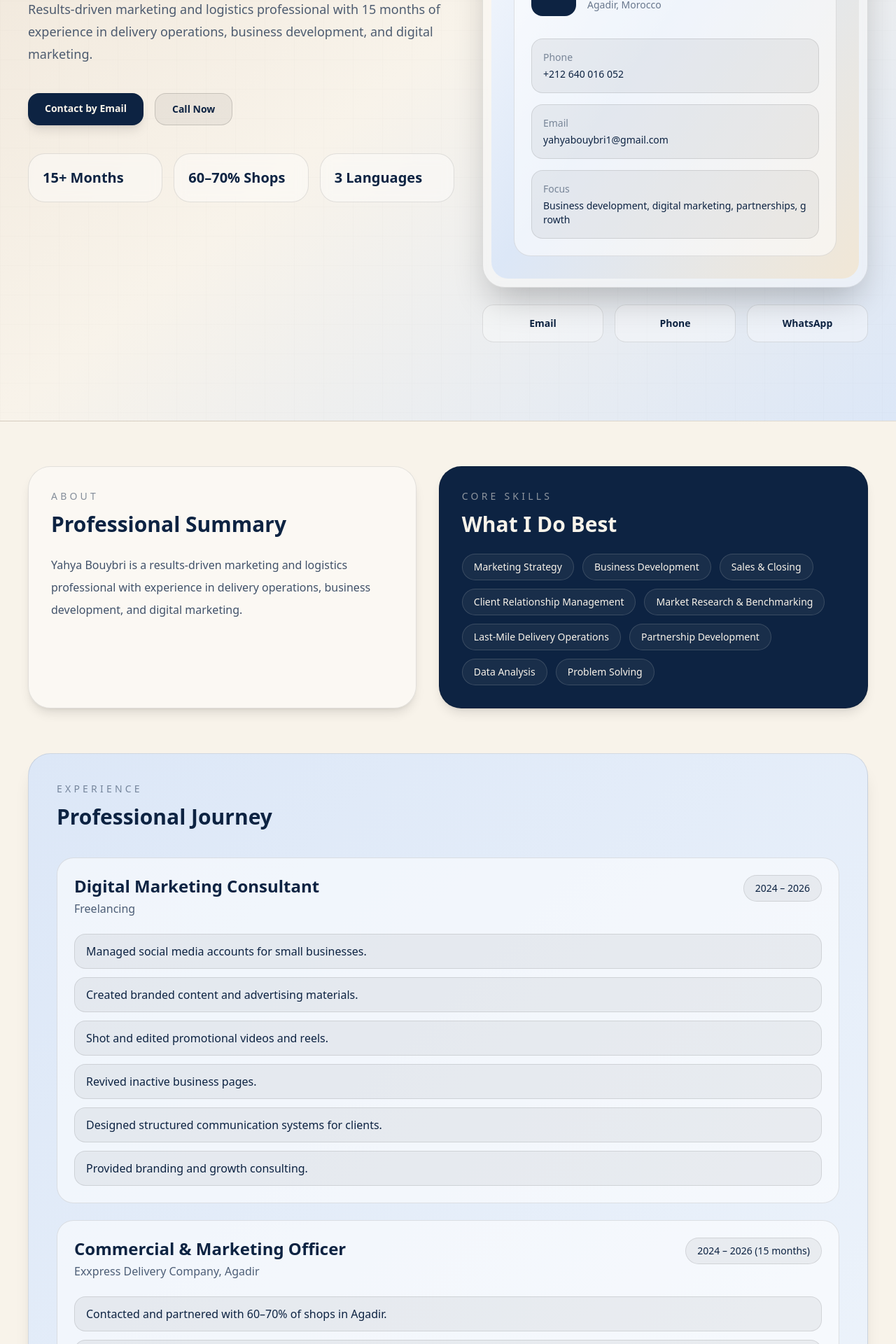
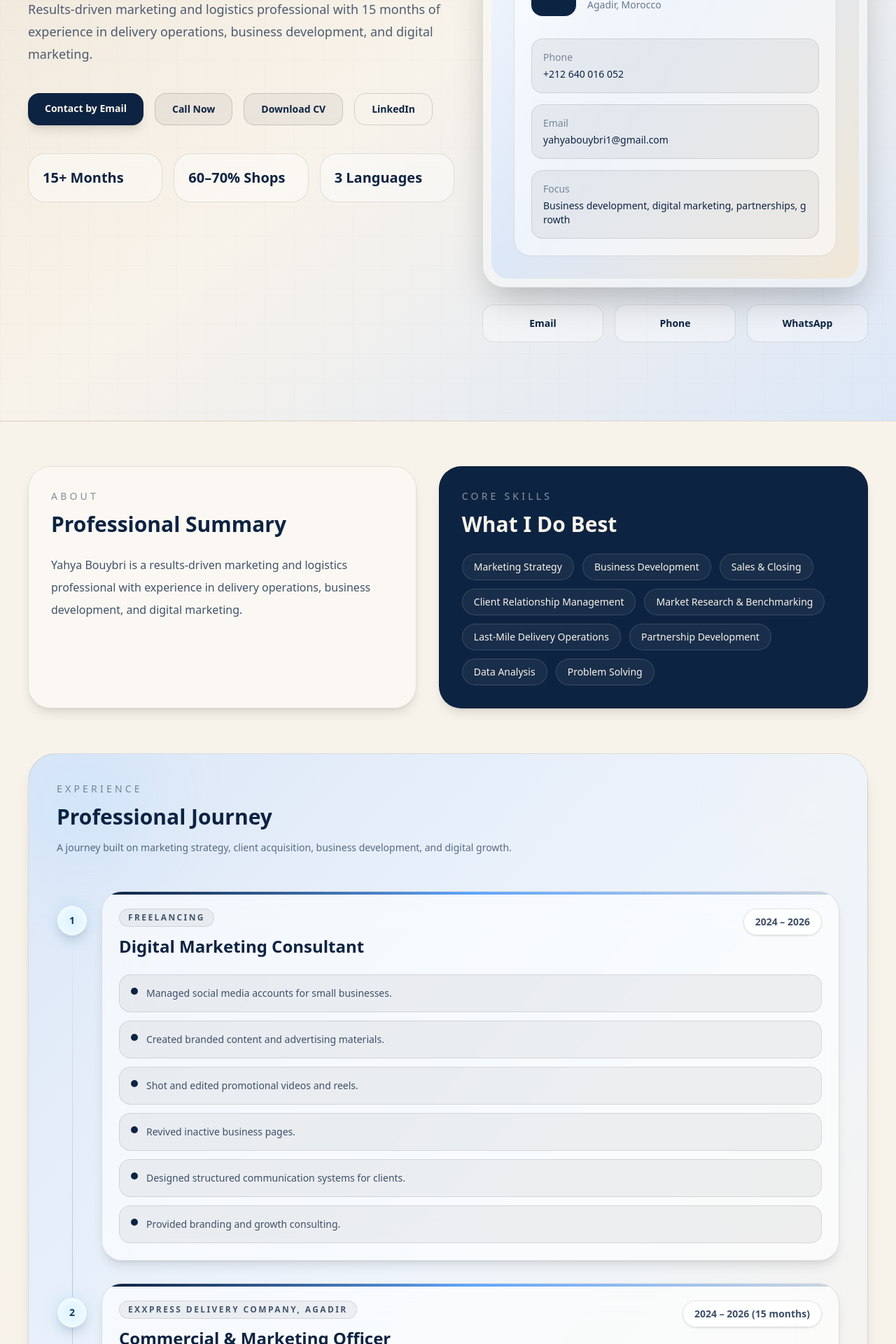
Before and after one commit to AyezMedia/Bouybri-portfolio, a Next.js app: page / in a window 1280 px wide. Shown: the part 580-2500 px from the top of the page at 70% size. Built offline with nearby package versions, Linux system fonts and the light colour scheme.

Commit message:
add cv and linkedin buttons

```diff
--- a/app/globals.css
+++ b/app/globals.css
@@ -1,4 +1,5 @@
 @import "tailwindcss";
+@custom-variant dark (&:where(.dark, .dark *));
 
 html {
   scroll-behavior: smooth;
--- a/app/page.tsx
+++ b/app/page.tsx
@@ -67,7 +67,7 @@ export default function YahyaBouybriPortfolio() {
 
   const tools = ["Meta Ads", "TikTok Ads", "Canva", "CapCut", "Excel", "CRM"];
 
-  const { theme, setTheme } = useTheme();
+  const { resolvedTheme, setTheme } = useTheme();
   const [mounted, setMounted] = useState(false);
 
   useEffect(() => {
@@ -105,10 +105,10 @@ export default function YahyaBouybriPortfolio() {
           <div className="flex items-center gap-3">
             {mounted && (
               <button
-                onClick={() => setTheme(theme === "dark" ? "light" : "dark")}
+                onClick={() => setTheme(resolvedTheme === "dark" ? "light" : "dark")}
                 className="rounded-full border border-black/10 bg-black/5 p-2 transition hover:scale-105 dark:border-white/10 dark:bg-white/5"
               >
-                {theme === "dark" ? <Sun size={18} /> : <Moon size={18} />}
+                {resolvedTheme === "dark" ? <Sun size={18} /> : <Moon size={18} />}
               </button>
             )}
 
@@ -162,6 +162,21 @@ export default function YahyaBouybriPortfolio() {
                 className="rounded-2xl border border-black/15 bg-black/5 px-6 py-3 text-sm font-semibold transition hover:-translate-y-1 hover:bg-black/10 dark:border-[#f8f3ea]/20 dark:bg-[#f8f3ea]/5 dark:hover:bg-[#f8f3ea]/10"
               >
                 Call Now
+              </a>
+              <a
+                href="/MyCV.pdf"
+                download
+                className="rounded-2xl border border-black/15 bg-black/5 px-6 py-3 text-sm font-semibold transition hover:-translate-y-1 hover:bg-black/5 dark:border-[#f8f3ea]/20 dark:bg-[#f8f3ea]/5 dark:hover:bg-[#f8f3ea]/10"
+              >
+                Download CV
+              </a>
+              <a
+                href="https://www.linkedin.com/in/yahya-bouybri-9925602a3/"
+                target="_blank"
+                rel="noreferrer"
+                className="rounded-2xl border border-black/15 bg-transparent px-6 py-3 text-sm font-semibold transition hover:-translate-y-1 hover:bg-black/5 dark:border-[#f8f3ea]/20 dark:bg-[#f8f3ea]/5 dark:hover:bg-[#f8f3ea]/10"
+              >
+                LinkedIn
               </a>
             </div>
 
@@ -308,43 +323,81 @@ export default function YahyaBouybriPortfolio() {
   transition={{ duration: 0.6 }}
   className="mx-auto max-w-7xl px-6 pb-16 md:px-10"
 >
-        <div className="rounded-[2rem] border border-black/10 bg-gradient-to-br from-[#dce7f7] to-[#eef4fb] p-8 shadow-xl md:p-10 dark:border-[#17365d] dark:from-[#0c1a30] dark:to-[#102848]">
-          <p className="text-sm uppercase tracking-[0.3em] text-[#0d2342]/50 dark:text-[#f8f3ea]/50">
+  <div className="relative overflow-hidden rounded-[2.5rem] border border-black/10 bg-gradient-to-br from-[#dce7f7] via-[#eef4fb] to-[#f8f3ea] p-8 shadow-xl md:p-10 dark:border-[#17365d] dark:from-[#081a33] dark:via-[#0d2242] dark:to-[#07101c]">
+
+    <div className="absolute left-0 top-0 h-40 w-40 rounded-full bg-[#7dd3fc]/20 blur-3xl dark:bg-[#38bdf8]/20" />
+    <div className="absolute right-0 top-0 h-40 w-40 rounded-full bg-[#f8f3ea]/30 blur-3xl dark:bg-[#60a5fa]/10" />
+
+    <p className="relative text-sm uppercase tracking-[0.3em] text-[#0d2342]/50 dark:text-[#f8f3ea]/50">
       Experience
     </p>
-          <h2 className="mt-3 text-3xl font-black">Professional Journey</h2>
+    <h2 className="relative mt-3 text-3xl font-black text-[#0d2342] dark:text-[#f8f3ea]">
+      Professional Journey
+    </h2>
+    <p className="relative mt-3 max-w-2xl text-sm leading-7 text-[#0d2342]/65 dark:text-[#f8f3ea]/65">
+      A journey built on marketing strategy, client acquisition, business development, and digital growth.
+    </p>
 
-          <div className="mt-10 grid gap-6">
-            {experience.map((job) => (
+    <div className="relative mt-12">
+      <div className="absolute left-[22px] top-0 hidden h-full w-px bg-gradient-to-b from-transparent via-[#0d2342]/20 to-transparent dark:via-[#f8f3ea]/20 md:block" />
+
+      <div className="space-y-8">
+        {experience.map((job, index) => (
           <motion.div
             key={job.title}
-                whileHover={{ y: -6, scale: 1.01 }}
-                className="rounded-[1.5rem] border border-black/10 bg-white/55 p-6 transition dark:border-[#f8f3ea]/20 dark:bg-[#08111f]/75"
+            whileHover={{ y: -8, scale: 1.01 }}
+            transition={{ duration: 0.25 }}
+            className="relative md:pl-16"
           >
-                <div className="flex flex-col gap-3 md:flex-row md:items-start md:justify-between">
+            <div className="absolute left-0 top-5 hidden md:flex">
+              <div className="relative flex h-11 w-11 items-center justify-center rounded-full border border-black/10 bg-white text-sm font-bold text-[#0d2342] shadow-lg dark:border-[#f8f3ea]/15 dark:bg-[#0d1d35] dark:text-[#f8f3ea]">
+                {index + 1}
+                <div className="absolute inset-0 rounded-full bg-[#38bdf8]/20 blur-md dark:bg-[#60a5fa]/20" />
+              </div>
+            </div>
+
+            <div className="group relative overflow-hidden rounded-[1.8rem] border border-black/10 bg-white/60 p-6 shadow-lg backdrop-blur-xl transition-all duration-300 hover:shadow-2xl dark:border-[#f8f3ea]/10 dark:bg-[#08111f]/80">
+              <div className="absolute inset-x-0 top-0 h-1 bg-gradient-to-r from-[#0d2342] via-[#60a5fa] to-[#cbd5e1] dark:from-[#38bdf8] dark:via-[#60a5fa] dark:to-transparent" />
+
+              <div className="flex flex-col gap-4 md:flex-row md:items-start md:justify-between">
                 <div>
-                    <h3 className="text-2xl font-bold">{job.title}</h3>
-                    <p className="mt-1 text-[#0d2342]/72 dark:text-[#f8f3ea]/72">
+                  <div className="mb-3 flex flex-wrap items-center gap-3">
+                    <span className="rounded-full border border-black/10 bg-black/5 px-3 py-1 text-xs font-semibold uppercase tracking-[0.2em] text-[#0d2342]/75 dark:border-[#f8f3ea]/10 dark:bg-[#f8f3ea]/5 dark:text-[#f8f3ea]/75">
                       {job.company}
-                    </p>
+                    </span>
                   </div>
-                  <span className="rounded-full border border-black/10 bg-black/5 px-4 py-2 text-sm dark:border-[#f8f3ea]/10 dark:bg-[#f8f3ea]/6">
+
+                  <h3 className="text-2xl font-black text-[#0d2342] transition group-hover:translate-x-1 dark:text-[#f8f3ea]">
+                    {job.title}
+                  </h3>
+                </div>
+
+                <span className="rounded-full border border-black/10 bg-white/80 px-4 py-2 text-sm font-semibold text-[#0d2342]/80 shadow-sm dark:border-[#f8f3ea]/10 dark:bg-[#102848] dark:text-[#f8f3ea]/85">
                   {job.period}
                 </span>
               </div>
 
-                <ul className="mt-6 grid gap-3">
-                  {job.points.map((point) => (
-                    <li
+              <div className="mt-6 grid gap-3">
+                {job.points.map((point, pointIndex) => (
+                  <motion.div
                     key={point}
-                      className="rounded-2xl border border-black/10 bg-black/5 px-4 py-3 dark:border-[#f8f3ea]/10 dark:bg-[#f8f3ea]/[0.03]"
+                    initial={{ opacity: 0, x: -10 }}
+                    whileInView={{ opacity: 1, x: 0 }}
+                    viewport={{ once: true }}
+                    transition={{ delay: pointIndex * 0.04 }}
+                    className="flex items-start gap-3 rounded-2xl border border-black/10 bg-black/5 px-4 py-3 dark:border-[#f8f3ea]/10 dark:bg-[#f8f3ea]/[0.03]"
                   >
+                    <div className="mt-1.5 h-2.5 w-2.5 rounded-full bg-[#0d2342] dark:bg-[#7dd3fc]" />
+                    <p className="text-sm leading-7 text-[#0d2342]/78 dark:text-[#f8f3ea]/78">
                       {point}
-                    </li>
-                  ))}
-                </ul>
+                    </p>
                   </motion.div>
                 ))}
+              </div>
+            </div>
+          </motion.div>
+        ))}
+      </div>
     </div>
   </div>
 </motion.section>
@@ -361,7 +414,7 @@ export default function YahyaBouybriPortfolio() {
           <p className="text-sm uppercase tracking-[0.3em] text-[#0d2342]/50 dark:text-[#f8f3ea]/50">
             Tools
           </p>
-          <h2 className="mt-3 text-3xl font-black">Tools I Works With</h2>
+          <h2 className="mt-3 text-3xl font-black">Tools I Work With</h2>
           <div className="mt-6 flex flex-wrap gap-3">
             {tools.map((tool) => (
               <motion.span
```
Also changed, not shown: 1 other file (tests, documents, lock files or other folders). Lines whose indentation alone changed are shown as unchanged.
